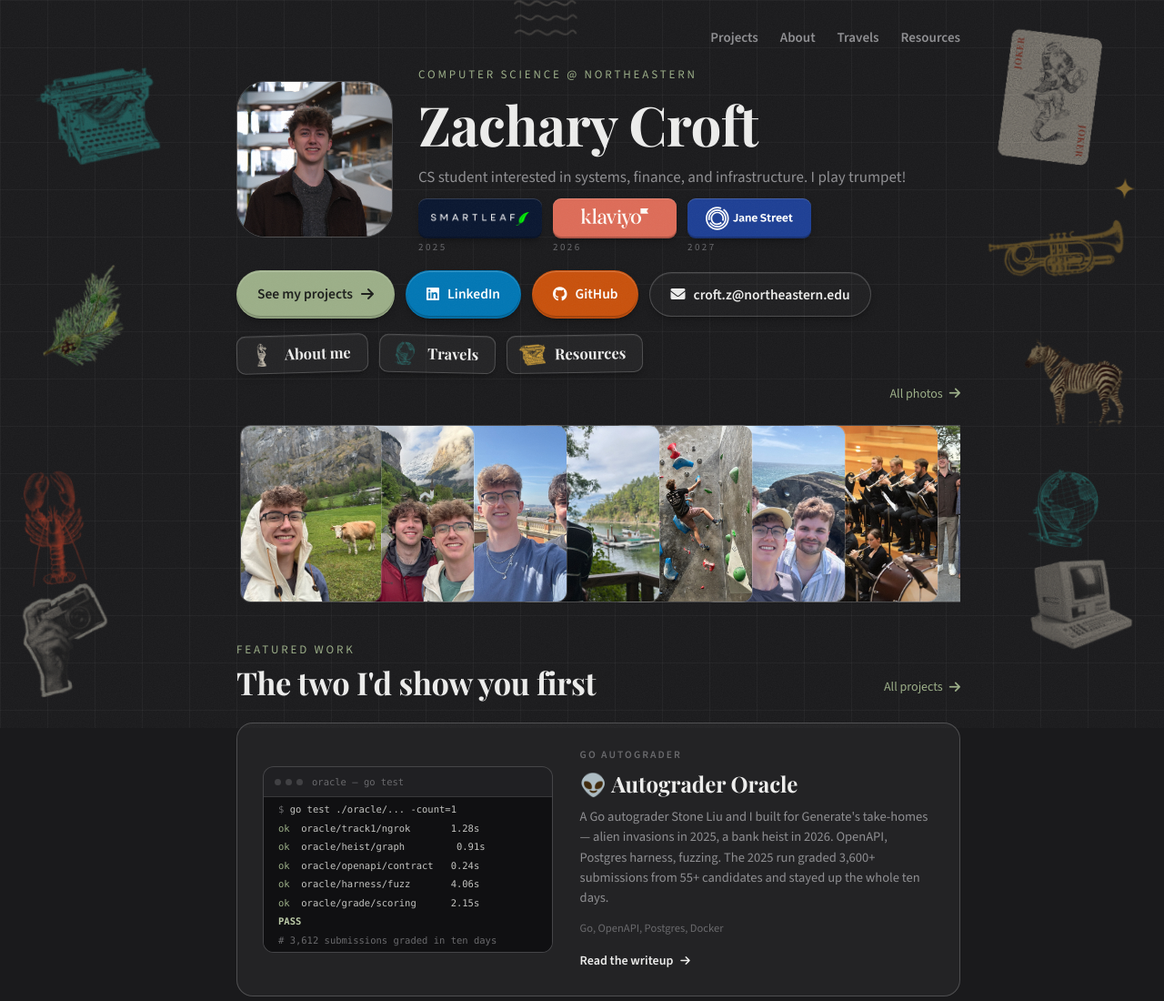
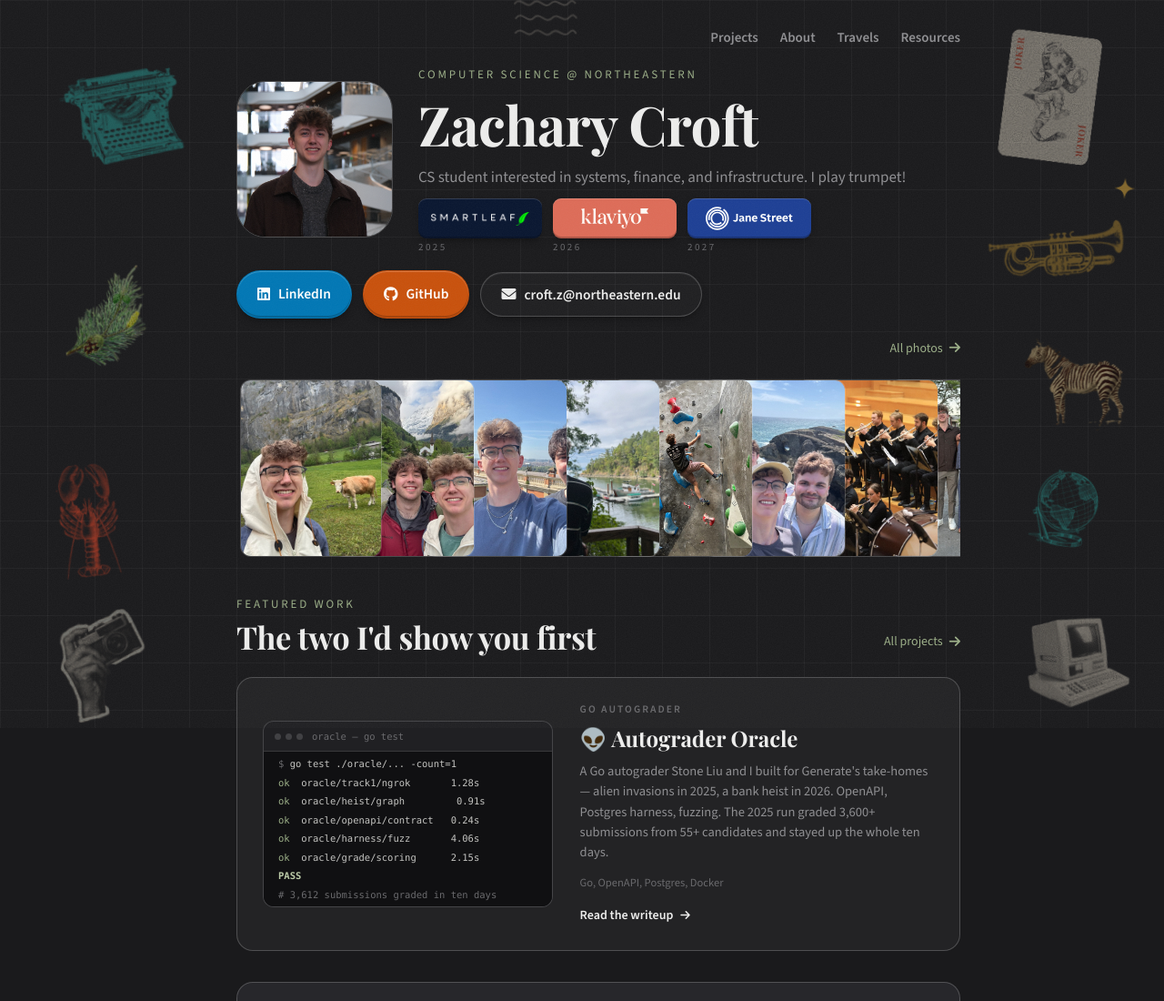
Before and after one commit to zcroft27/zcroft27.github.io, a plain HTML site: page index.html in a window 1280 px wide. Shown: the top 1100 px of the page at 91% size. Drawn offline with nearby package versions, Linux system fonts and the light colour scheme; a web font is replaced by a local one.

Commit message:
Mockup round 3: respace floaters, drop landing buttons the top nav covers
- Left column moved in from the page edge; camera and computer dropped lower
  so they clear the lobster and globe
- Landing: remove 'See my projects' and the section cards (the top nav links
  to every page now); unused primary button styles removed

Co-Authored-By: Claude Opus 5.5 <noreply@anthropic.com>

```diff
--- a/index.html
+++ b/index.html
@@ -10,7 +10,7 @@
     <link rel="preconnect" href="https://fonts.gstatic.com" crossorigin>
     <link href="https://fonts.googleapis.com/css2?family=Playfair+Display:ital,wght@0,400;0,500;0,700;1,400;1,500&family=Source+Sans+3:wght@400;500;600&display=swap" rel="stylesheet">
     <link rel="stylesheet" href="https://cdnjs.cloudflare.com/ajax/libs/font-awesome/6.0.0-beta3/css/all.min.css">
-    <link rel="stylesheet" href="styles.css?v=94">
+    <link rel="stylesheet" href="styles.css?v=95">
     <link rel="shortcut icon" type="image/x-icon" href="favicon.ico">
     <title>Zachary Croft</title>
     <script>
@@ -34,7 +34,7 @@
     </script>
 </head>
 <body>
-    <script src="scene.js?v=3"></script>
+    <script src="scene.js?v=4"></script>
     <main class="stage">
         <!-- Same top bar as the inner pages. It sits in the stage's top padding
              (absolute), so the hero and the fold don't move. No name link here:
@@ -78,7 +78,6 @@
             </div>
 
             <div class="actions reveal" style="--d: 280ms">
-                <a href="projects.html" class="btn btn-primary">See my projects <i class="fas fa-arrow-right"></i></a>
                 <a href="https://www.linkedin.com/in/zachary-croft/" class="btn btn-linkedin" target="_blank" rel="noopener">
                     <i class="fab fa-linkedin"></i> LinkedIn
                 </a>
@@ -91,13 +90,6 @@
                 </button>
             </div>
 
-            <!-- The other pages as little paper cards, each set slightly off-true
-                 and led by one of the collage engravings; hover squares one up. -->
-            <nav class="section-cards reveal" style="--d: 340ms" aria-label="Sections">
-                <a href="readme.html" class="section-card" style="--tilt:-1.6deg; --src:url(assets/collage/chess-knight.png); --ink-c:var(--collage-cream)"><span class="section-card-ink" aria-hidden="true"></span>About me</a>
-                <a href="travels.html" class="section-card" style="--tilt:1.2deg; --src:url(assets/collage/globe.png); --ink-c:var(--collage-teal)"><span class="section-card-ink" aria-hidden="true"></span>Travels</a>
-                <a href="resources.html" class="section-card" style="--tilt:-0.8deg; --src:url(assets/collage/typewriter-underwood.png); --ink-c:var(--collage-mustard)"><span class="section-card-ink" aria-hidden="true"></span>Resources</a>
-            </nav>
 
             <section class="shots-wrap reveal" style="--d: 400ms">
                 <div class="shots-head">
--- a/scene.js
+++ b/scene.js
@@ -90,24 +90,24 @@
          field rather than on an offset colour shape. -->
     <div class="art-scene" aria-hidden="true">
         <!-- left gutter -->
-        <div class="art" style="--top:9.5%; --left:2.6%; --w:130px; --h:100px" data-depth="0.2096" data-mouse="12" data-mouse-y="7.7">
+        <div class="art" style="--top:9.5%; --left:4.6%; --w:130px; --h:100px" data-depth="0.2096" data-mouse="12" data-mouse-y="7.7">
             <div class="art-i" style="--dur:26s; --dx:9px; --dy:-12px; --rot:2deg; --op:.46"><div class="art-cut art-cut--ink cut-typewriter" style="--tilt:-5deg; --ink:var(--collage-teal)"></div></div>
         </div>
         <!-- 1901 Pan-American steamship stamp. -->
-        <div class="art art-min900" style="--top:26.5%; --left:8.2%; --w:66px; --h:51px" data-depth="0.1158" data-mouse="11.3" data-mouse-y="5.4" data-float="0.6">
+        <div class="art art-min900" style="--top:26.5%; --left:10.0%; --w:66px; --h:51px" data-depth="0.1158" data-mouse="11.3" data-mouse-y="5.4" data-float="0.6">
             <div class="art-i" style="--dur:23s; --dx:7px; --dy:-9px; --rot:-4deg; --op:.62"><div class="art-cut cut-stamp" style="--tilt:8deg"></div></div>
         </div>
-        <div class="art" style="--top:37.0%; --left:4.1%; --w:88px; --h:118px" data-depth="0.1878" data-mouse="7.8" data-mouse-y="17.0">
+        <div class="art" style="--top:37.0%; --left:6.0%; --w:88px; --h:118px" data-depth="0.1878" data-mouse="7.8" data-mouse-y="17.0">
             <div class="art-i" style="--dur:27s; --dx:-7px; --dy:10px; --rot:3deg; --op:.55"><div class="art-cut cut-pine" style="--tilt:7deg"></div></div>
         </div>
-        <div class="art art-min900" style="--top:55.0%; --left:6.2%; --w:96px; --h:60px" data-depth="0.1369" data-mouse="-12.5" data-mouse-y="6.0" data-float="0.6">
+        <div class="art art-min900" style="--top:55.0%; --left:8.0%; --w:96px; --h:60px" data-depth="0.1369" data-mouse="-12.5" data-mouse-y="6.0" data-float="0.6">
             <div class="art-i" style="--dur:25s; --dx:8px; --dy:-11px; --rot:4deg; --op:.32"><svg class="art-squig" style="--sw:2.6; --tilt:-3deg"><use href="#sq-zigzag"/></svg></div>
         </div>
-        <div class="art" style="--top:67.0%; --left:1.4%; --w:74px; --h:126px" data-depth="0.1777" data-mouse="7.6" data-mouse-y="16.4">
+        <div class="art" style="--top:66.0%; --left:4.4%; --w:74px; --h:126px" data-depth="0.1777" data-mouse="7.6" data-mouse-y="16.4">
             <div class="art-i" style="--dur:24s; --dx:6px; --dy:-13px; --rot:3deg; --op:.62"><div class="art-cut art-cut--ink cut-lobster" style="--tilt:-6deg; --ink:var(--collage-red)"></div></div>
         </div>
         <!-- Hand holding a camera (Jordan Watkins' icon, used as-is). -->
-        <div class="art art-min760" style="--top:82.0%; --left:2.4%; --w:94px; --h:120px" data-depth="0.1104" data-mouse="8.6" data-mouse-y="8.6">
+        <div class="art art-min760" style="--top:85.5%; --left:5.6%; --w:94px; --h:120px" data-depth="0.1104" data-mouse="8.6" data-mouse-y="8.6">
             <div class="art-i" style="--dur:22s; --dx:9px; --dy:-12px; --rot:6deg; --op:.5"><div class="art-cut cut-camera" style="--tilt:-6deg"></div></div>
         </div>
 
@@ -137,7 +137,7 @@
             <div class="art-i" style="--dur:25s; --dx:-6px; --dy:-11px; --rot:4deg; --op:.60"><div class="art-cut art-cut--ink cut-globe" style="--tilt:8deg; --ink:var(--collage-teal)"></div></div>
         </div>
         <!-- Retro computer (Jordan Watkins' icon, used as-is). -->
-        <div class="art art-min760" style="--top:77.0%; --left:88.4%; --w:110px; --h:99px" data-depth="0.1499" data-mouse="10.3" data-mouse-y="10.3">
+        <div class="art art-min760" style="--top:85.0%; --left:88.2%; --w:110px; --h:99px" data-depth="0.1499" data-mouse="10.3" data-mouse-y="10.3">
             <div class="art-i" style="--dur:23s; --dx:-8px; --dy:-12px; --rot:5deg; --op:.5"><div class="art-cut cut-computer" style="--tilt:4deg"></div></div>
         </div>
 
--- a/styles.css
+++ b/styles.css
@@ -238,19 +238,6 @@ a {
         inset 0 1px 3px rgba(0, 0, 0, 0.3);
 }
 
-.btn-primary {
-    background: var(--sage);
-    color: #1c1e1b;
-}
-
-.btn-primary:hover {
-    background: var(--moss);
-}
-
-.btn-primary:active {
-    opacity: 0.92;
-}
-
 .btn-ghost {
     background: rgba(255, 255, 255, 0.025);
     border-color: var(--line-strong);
@@ -1270,8 +1257,8 @@ a {
     .portrait { width: 136px; height: 136px; border-radius: 26px; }
     .hero-text h1 { font-size: clamp(2.6rem, 12vw, 3.4rem); }
 
-    /* Buttons as a tidy two-column block instead of a ragged wrap: the main
-       call to action and the email span the row, the two profiles pair up. */
+    /* Buttons as a tidy two-column block instead of a ragged wrap: the two
+       profiles pair up and the email spans the row below. */
     .actions {
         display: grid;
         grid-template-columns: 1fr 1fr;
@@ -1283,7 +1270,6 @@ a {
         padding: 12px 14px;
     }
 
-    .actions .btn-primary,
     .actions .copy-email { grid-column: 1 / -1; }
 }
 
@@ -1964,79 +1950,3 @@ a.row-name:hover { color: var(--sage); }
 @media (max-width: 900px) {
     .site-nav--home { translate: none; justify-content: flex-start; }
 }
-
-/* ---------- Landing: section cards ----------
-   Replaces the row of small text links. Same footprint budget as before
-   (the photo strip gives back what the cards add), so the featured pair
-   still breaks the fold. */
-.section-cards {
-    display: flex;
-    flex-wrap: wrap;
-    gap: 12px;
-    margin: 0;
-}
-
-.section-card {
-    display: inline-flex;
-    align-items: center;
-    gap: 10px;
-    height: 42px;
-    padding: 0 18px 0 12px;
-    border-radius: 10px;
-    border: 1px solid var(--line-strong);
-    background: rgba(255, 255, 255, 0.045);
-    font-family: var(--font-display);
-    font-size: 16.5px;
-    font-weight: 700;
-    color: var(--ink);
-    rotate: var(--tilt, 0deg);
-    box-shadow:
-        inset 0 1px 0 rgba(255, 255, 255, 0.07),
-        0 4px 10px -4px rgba(0, 0, 0, 0.6);
-    transition: rotate 0.3s cubic-bezier(0.34, 1.56, 0.64, 1),
-                translate 0.3s cubic-bezier(0.34, 1.56, 0.64, 1),
-                background 0.2s ease, border-color 0.2s ease, box-shadow 0.2s ease;
-}
-
-.section-card:hover,
-.section-card:focus-visible {
-    rotate: 0deg;
-    translate: 0 -2px;
-    background: rgba(255, 255, 255, 0.08);
-    border-color: rgba(255, 255, 255, 0.3);
-    box-shadow:
-        inset 0 1px 0 rgba(255, 255, 255, 0.1),
-        0 8px 16px -6px rgba(0, 0, 0, 0.7);
-}
-
-.section-card:focus-visible { outline: 2px solid var(--ink); outline-offset: 3px; }
-
-.section-card-ink {
-    width: 30px;
-    height: 26px;
-    background-color: var(--ink-c, var(--collage-cream));
-    -webkit-mask: var(--src) center / contain no-repeat;
-            mask: var(--src) center / contain no-repeat;
-    opacity: 0.9;
-}
-
-/* Hand back the cards' extra height from the gap above the photo strip */
-.section-cards + .shots-wrap { margin-top: 12px; }
-
-/* Phones: the three cards share one row as equal columns */
-@media (max-width: 560px) {
-    .section-cards {
-        display: grid;
-        grid-template-columns: repeat(3, minmax(0, 1fr));
-        gap: 8px;
-    }
-    .section-card {
-        justify-content: center;
-        gap: 6px;
-        height: 40px;
-        padding: 0 6px;
-        font-size: 14.5px;
-        white-space: nowrap;
-    }
-    .section-card-ink { width: 20px; height: 18px; flex: none; }
-}
```
Also changed, not shown: projects.html (+2 -2 lines), readme.html (+2 -2 lines), resources.html (+2 -2 lines), travels.html (+2 -2 lines).
